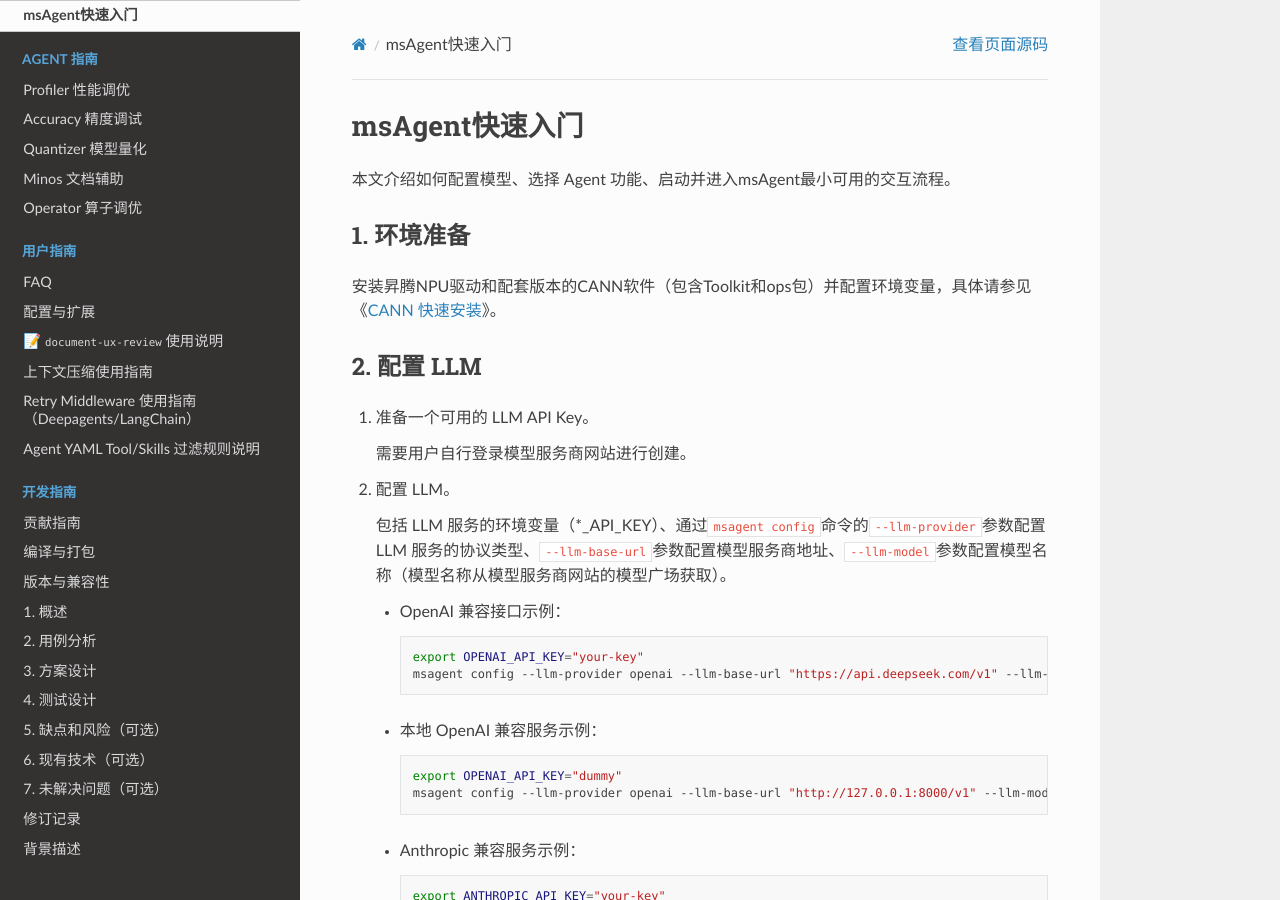
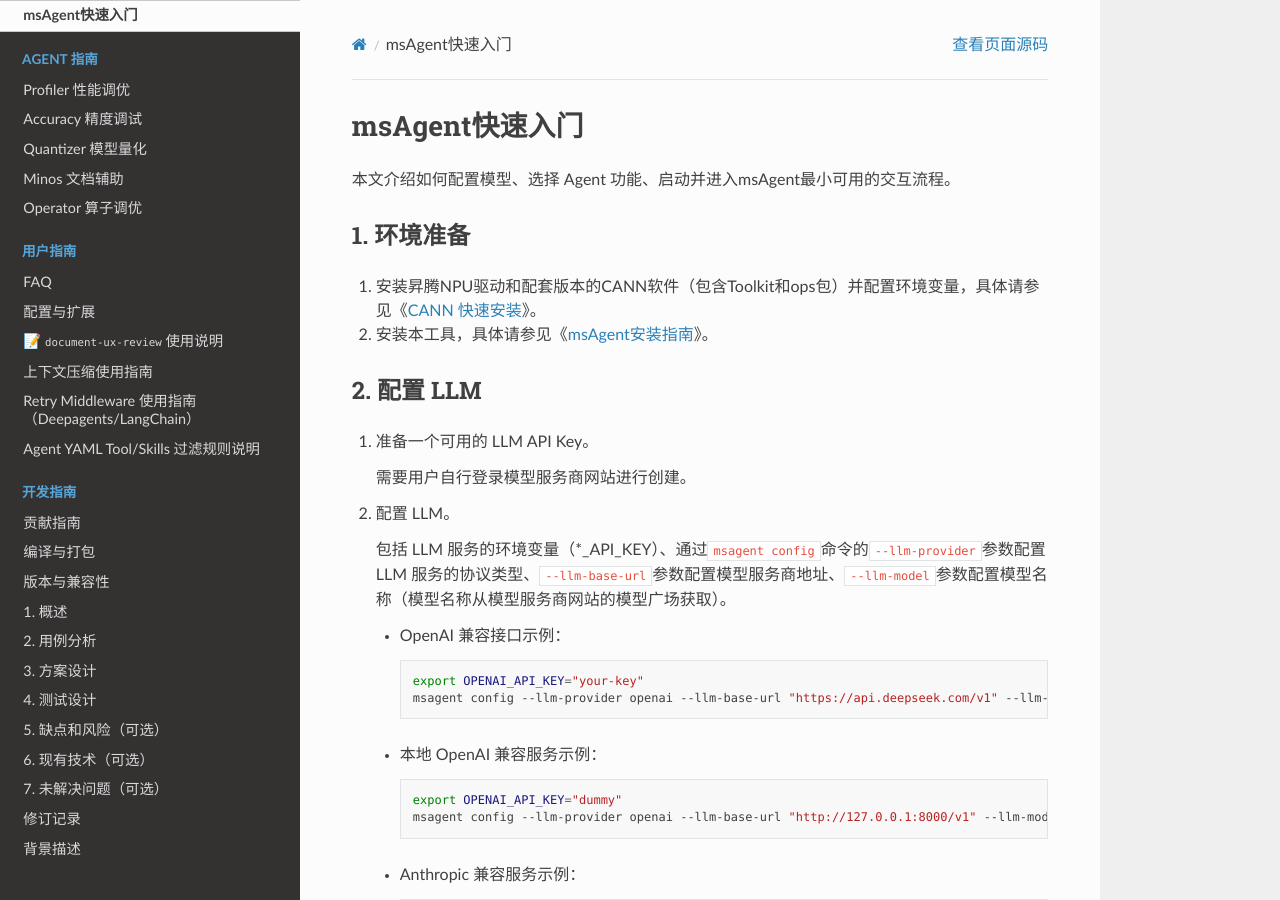
Before and after one commit to Krusty84/msagent, a Sphinx documentation site: the page built from docs/zh/getting_started/quick_start.md, in a window 1280 px wide and 900 px high. Built offline with Sphinx 7.4.7 and the Read the Docs theme 3.1.0, drawn with Linux system fonts in a browser that asks for light colours; pages that are not in the unit, such as notebooks, are missing from menus.

Commit message:
docs:msagent资料快速入门优化
Co-authored-by: cai-weiwei1989<734267852@qq.com>



# message auto-generated for no-merge-commit merge:
!82 merge master into master

docs:msagent资料快速入门优化

Created-by: cai-weiwei1989
Commit-by: cai-weiwei1989
Merged-by: ascend-robot
Description: docs:msagent资料快速入门补充描述：安装本工具，具体请参见《[msAgent安装指南](./install_guide.md)》。

See merge request: Ascend/msagent!82

```diff
--- a/docs/zh/getting_started/quick_start.md
+++ b/docs/zh/getting_started/quick_start.md
@@ -4,7 +4,8 @@
 
 ## 1. 环境准备
 
-安装昇腾NPU驱动和配套版本的CANN软件（包含Toolkit和ops包）并配置环境变量，具体请参见《[CANN 快速安装](https://www.hiascend.com/cann/download)》。
+1. 安装昇腾NPU驱动和配套版本的CANN软件（包含Toolkit和ops包）并配置环境变量，具体请参见《[CANN 快速安装](https://www.hiascend.com/cann/download)》。
+2. 安装本工具，具体请参见《[msAgent安装指南](./install_guide.md)》。
 
 ## 2. 配置 LLM
 
```
